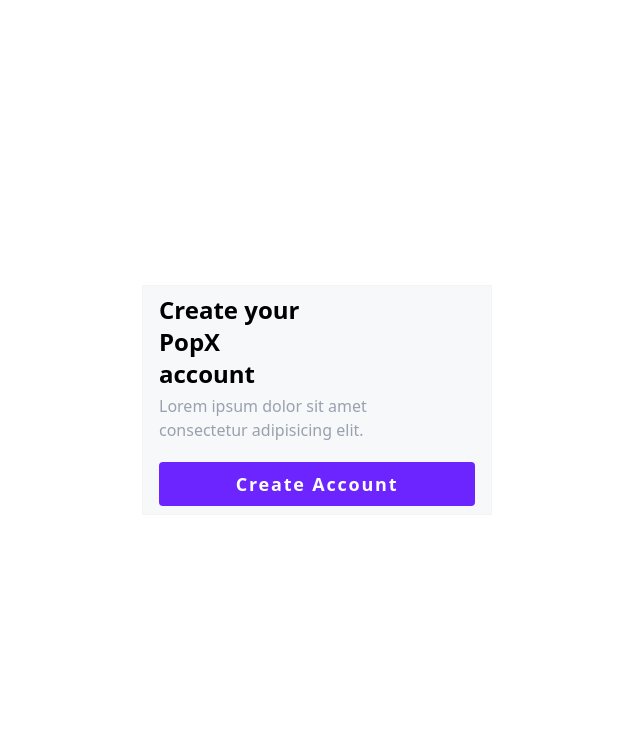
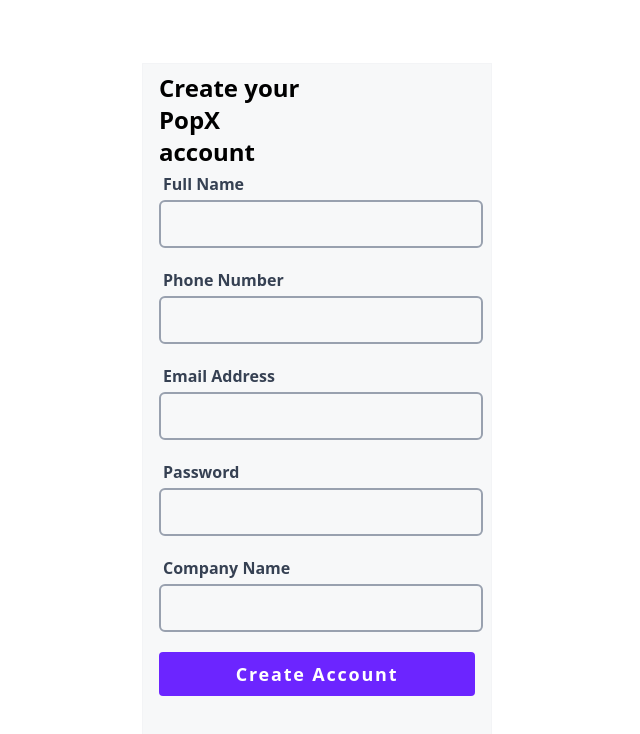
Before and after one commit to TanmayVidhate/Educase_India, a React (Vite) app: page /create_account in a window 1280 px wide. Shown: the top 734 px of the page, without its empty margins (323-963 px from the left). Built offline with nearby package versions, Linux system fonts and the light colour scheme.

Commit message:
add validations all input

```diff
--- a/src/Views/CreateAccount.jsx
+++ b/src/Views/CreateAccount.jsx
@@ -1,8 +1,36 @@
 import React from 'react'
 
+import { useForm } from "react-hook-form";
+
+//import components
 import Button from '../Components/Button'
+import InputField from '../Components/InputField'
+import Label from '../Components/Label'
+
+
 
 function CreateAccount() {
+
+    const {
+        register,
+        handleSubmit,
+        formState: { errors },
+        control,
+        watch,
+        reset,
+    } = useForm({
+        mode: "onChange",
+        defaultValues: {
+            fullname: "",
+
+        },
+    });
+
+    // watches live changes
+    // const fullname = watch("fullname");
+    // console.log(fullname)
+
+
     return (
         <>
             <div className='h-screen w-screen  flex justify-center items-center '>
@@ -11,11 +39,124 @@
                     <div className='pl-2 w-1/2'>
                         <p className='text-2xl font-bold '>Create your PopX account</p>
                     </div>
-                    <div className='my-1 text-gray-400 w-2/3 pl-2'>
-                        <p>Lorem ipsum dolor sit amet consectetur adipisicing elit.</p>
+                    <div className='my-1 text-gray-400 w-full pl-2 '>
+                        <div className=''>
+                            <div className='relative'>
+                                <Label title="Full Name" className="absolute " />
+                                <InputField
+                                    className=""
+                                    type="text"
+                                    name="fullname"
+                                    {...register("fullname", {
+                                        required: "fullname is required",
+                                        pattern: {
+                                            value: /^(?:[A-Z][a-z]*)(?:\s[A-Z][a-z]*)*$/,
+                                            message: "Capitalize each word,letters/spaces only",
+                                        },
+                                        maxLength: {
+                                            value: 30,
+                                            message: "Max 30 chars",
+                                        },
+                                    })}
+                                />
+                                {errors?.fullname && (
+                                    <span className="text-red-500 text-sm w-5/6 absolute left-2 -bottom-5 ">
+                                        {errors?.fullname?.message}
+                                    </span>
+                                )}
+                            </div>
+
+                            <div className='relative mt-5'>
+                                <Label title="Phone Number" className="absolute left-10  " />
+                                <InputField
+                                    className=""
+                                    type="number"
+                                    {...register("mobile_no_field", {
+                                        required: "Mobile number is required.",
+                                        pattern: {
+                                            value: /^[6-9]\d{9}$/, // For Indian numbers: starts with 6-9, total 10 digits
+                                            message: "Enter a valid number.",
+                                        },
+                                    })}
+
+                                />
+                                {errors?.mobile_no_field && (
+                                    <span className="text-red-500 text-x w-5/6 absolute left-2 -bottom-5 ">
+                                        {errors?.mobile_no_field?.message}
+                                    </span>
+                                )}
+                            </div>
+
+                            <div className='relative mt-5'>
+                                <Label title="Email Address" className="absolute  " />
+                                <InputField
+                                    className=""
+                                    name="email"
+                                    {...register("email_field", {
+                                        required: "Email is required",
+                                        pattern: {
+                                            value: /^[^\s@]+@[^\s@]+\.[^\s@]{2,}$/,
+                                            message: "Enter a valid email",
+                                        },
+                                    })}
+                                />
+                                {errors?.email_field && (
+                                    <span className="text-red-500 text-x w-5/6 absolute left-2 -bottom-5 ">
+                                        {errors?.email_field?.message}
+                                    </span>
+                                )}
+                            </div>
+
+                            <div className='relative mt-5'>
+                                <Label title="Password" className="absolute  " />
+                                <InputField
+                                    className=""
+                                    type="password"
+                                    name="pass_field"
+                                    {...register("pass_field", {
+                                        required: "Password is required.",
+
+                                        pattern: {
+                                            value: /^(?=.*[a-z])(?=.*[A-Z])(?=.*\d)(?=.*[@$!%*?&])[A-Za-z\d@$!%*?&]{8,}$/,
+                                            message: "Invalid password format",
+                                        },
+                                    })}
+                                />
+                                {errors?.pass_field && (
+                                    <span className="text-red-500 text-x w-5/6 absolute left-2 -bottom-5 ">
+                                        {errors?.pass_field?.message}
+                                    </span>
+                                )}
+                            </div>
+
+                            <div className='relative mt-5 mb-5'>
+                                <Label title="Company Name" className="absolute  " />
+                                <InputField className=""
+
+                                type="text"
+                                    name="companyname"
+                                    {...register("companyname", {
+                                        required: "Company Name is required",
+                                        pattern: {
+                                            value: /^(?:[A-Z][a-z]*)(?:\s[A-Z][a-z]*)*$/,
+                                            message: "Capitalize each word,letters/spaces only",
+                                        },
+                                        maxLength: {
+                                            value: 30,
+                                            message: "Max 30 chars",
+                                        },
+                                    })}
+                                />
+                                {errors?.companyname && (
+                                    <span className="text-red-500 text-sm w-5/6 absolute left-2 -bottom-5 ">
+                                        {errors?.companyname?.message}
+                                    </span>
+                                )}
+                            </div>
+                        </div>
                     </div>
 
-                    <div className='mt-5 flex justify-center items-center'>
+                    <div className='mt-5 mb-8 flex justify-center items-center'>
                         <Button name="create account" className="!bg-[#6c25ff] rounded-sm w-[95%]" />
                     </div>
 
```
